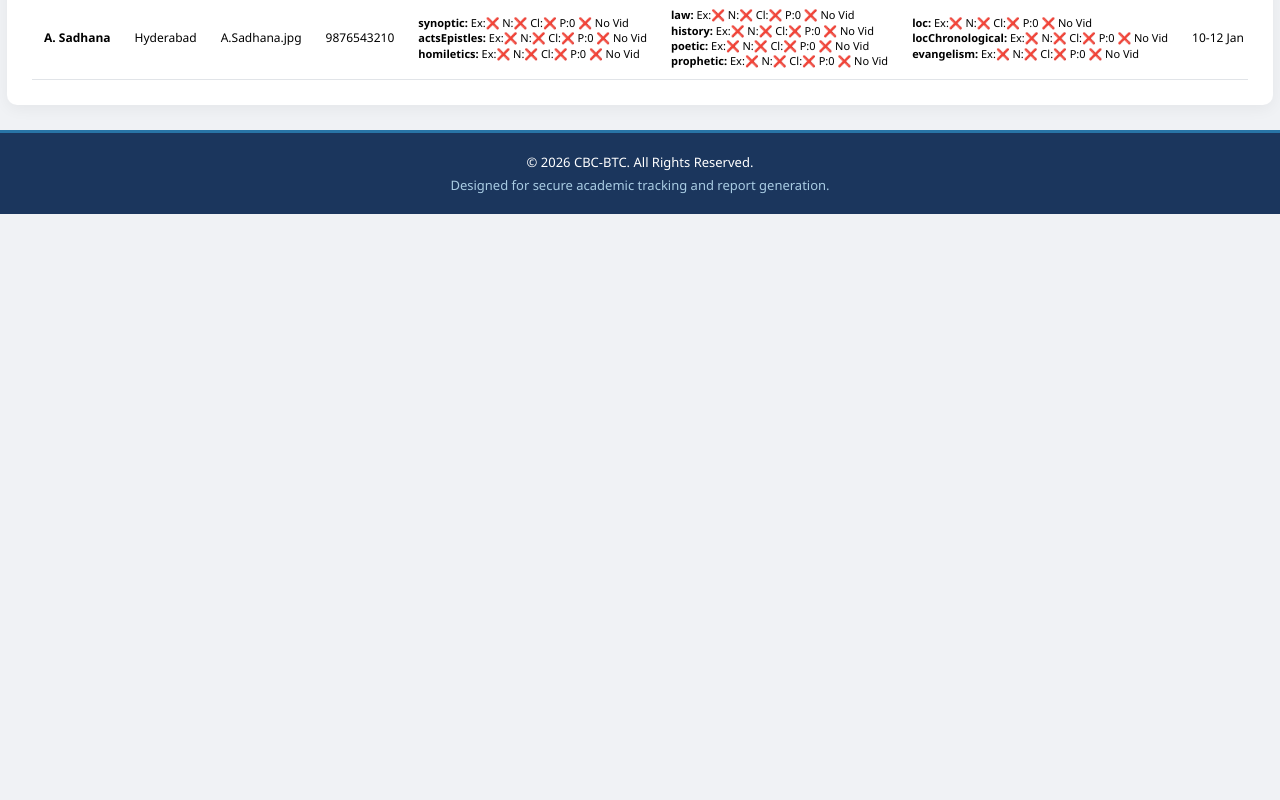
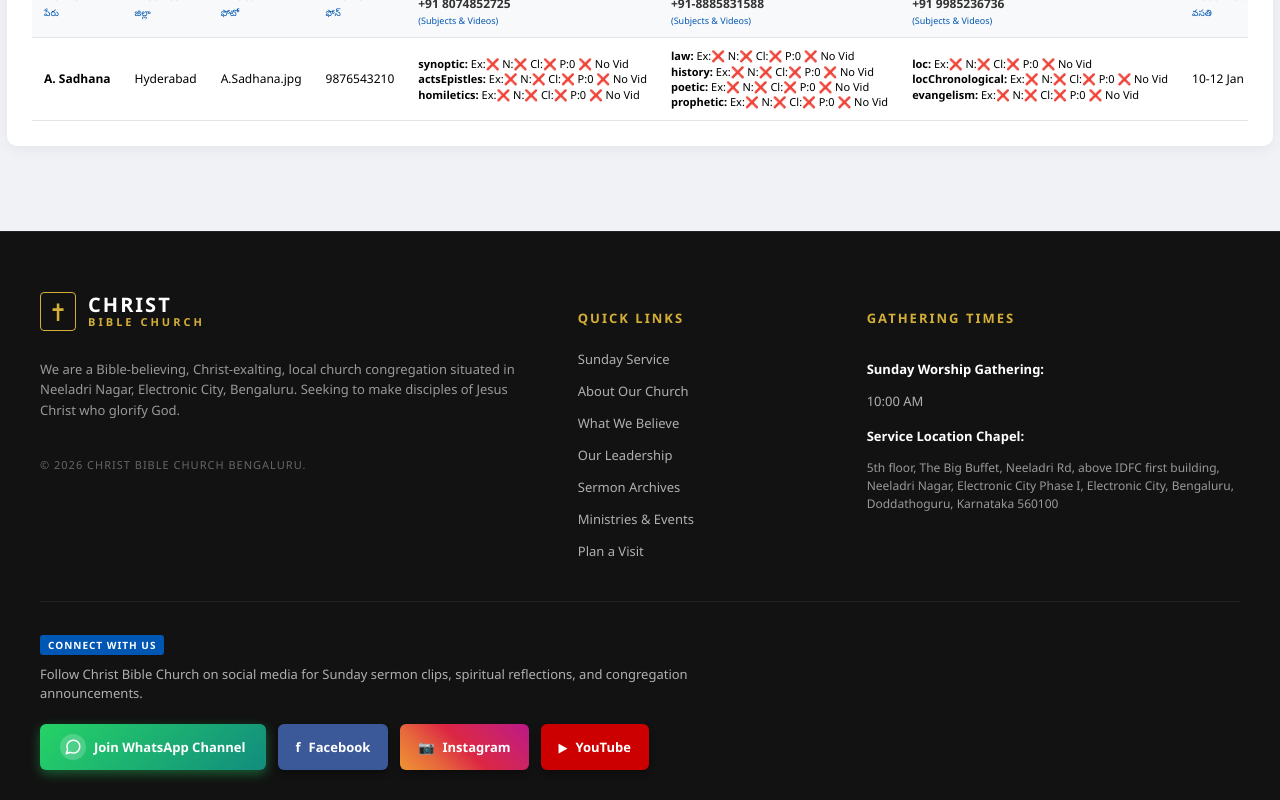
Before and after one commit to pramilaaztraining/cbc-students-manager, a React (Create React App) app: page / in a window 1280 px wide. Shown: the part 1632-2432 px from the top of the page. Before the commit the page ends 1846 px from the top, so only its background shows below. Built offline with nearby package versions, Linux system fonts and the light colour scheme.

Commit message:
Enhanced WhatsApp channel button with custom icon and gradient style

```diff
--- a/src/App.css
+++ b/src/App.css
@@ -304,3 +304,274 @@ th { background-color: #f8f9fa; color: #333; font-weight: 600; line-height: 1.3;
   overflow: hidden;
   text-overflow: ellipsis;
 }
+
+.app-nav-menu {
+  margin-top: 15px;
+  display: flex;
+  justify-content: center;
+  align-items: center;
+  gap: 15px;
+  flex-wrap: wrap;
+}
+
+.nav-link {
+  background: rgba(255, 255, 255, 0.15);
+  color: white;
+  padding: 6px 14px;
+  border-radius: 4px;
+  text-decoration: none;
+  font-size: 13px;
+  font-weight: 600;
+  transition: background 0.2s;
+}
+
+.nav-link:hover {
+  background: rgba(255, 255, 255, 0.3);
+}
+
+.nav-btn-pdf {
+  background: #28a745;
+  color: white;
+  border: none;
+  padding: 6px 14px;
+  border-radius: 4px;
+  font-size: 13px;
+  font-weight: 600;
+  cursor: pointer;
+  transition: background 0.2s;
+}
+
+.nav-btn-pdf:hover {
+  background: #218838;
+}
+
+/* CHURCH FOOTER STYLING */
+.church-footer {
+  background-color: #121212;
+  color: #b0b0b0;
+  font-family: inherit;
+  padding: 60px 20px 30px 20px;
+  border-top: 1px solid #222;
+  margin-top: 60px;
+}
+
+.footer-container {
+  max-width: 1200px;
+  margin: 0 auto;
+  display: grid;
+  grid-template-columns: 2fr 1fr 1.5fr;
+  gap: 40px;
+}
+
+@media (max-width: 900px) {
+  .footer-container {
+    grid-template-columns: 1fr;
+    gap: 30px;
+  }
+}
+
+.footer-col {
+  display: flex;
+  flex-direction: column;
+}
+
+.footer-logo-row {
+  display: flex;
+  align-items: center;
+  gap: 12px;
+  margin-bottom: 15px;
+}
+
+.footer-crest {
+  font-size: 24px;
+  color: #d4af37;
+  border: 1px solid #d4af37;
+  padding: 2px 8px;
+  border-radius: 4px;
+}
+
+.footer-brand-title {
+  display: flex;
+  flex-direction: column;
+  line-height: 1.1;
+}
+
+.brand-christ {
+  font-size: 20px;
+  font-weight: 800;
+  letter-spacing: 2px;
+  color: #ffffff;
+}
+
+.brand-church {
+  font-size: 11px;
+  font-weight: 600;
+  letter-spacing: 3px;
+  color: #d4af37;
+}
+
+.footer-desc {
+  font-size: 13px;
+  line-height: 1.6;
+  color: #999;
+  margin-bottom: 25px;
+}
+
+.footer-copy {
+  font-size: 11px;
+  color: #666;
+  letter-spacing: 1px;
+}
+
+.footer-heading {
+  font-size: 13px;
+  font-weight: 700;
+  letter-spacing: 2px;
+  color: #d4af37;
+  margin-bottom: 20px;
+}
+
+.footer-links {
+  list-style: none;
+  padding: 0;
+  margin: 0;
+  display: flex;
+  flex-direction: column;
+  gap: 10px;
+}
+
+.footer-links a {
+  color: #b0b0b0;
+  text-decoration: none;
+  font-size: 13px;
+  transition: color 0.2s;
+}
+
+.footer-links a:hover {
+  color: #ffffff;
+}
+
+.footer-gathering-info {
+  font-size: 13px;
+  line-height: 1.5;
+}
+
+.gathering-title {
+  color: #ffffff;
+  font-weight: 600;
+}
+
+.gathering-time {
+  color: #b0b0b0;
+  margin-top: 2px;
+}
+
+.mt-15 {
+  margin-top: 15px;
+}
+
+.gathering-address {
+  color: #999;
+  font-size: 12px;
+  margin-top: 4px;
+}
+
+/* Connect Banner */
+.footer-connect-banner {
+  max-width: 1200px;
+  margin: 40px auto 0 auto;
+  padding-top: 30px;
+  border-top: 1px solid #222;
+  display: flex;
+  justify-content: space-between;
+  align-items: center;
+  gap: 20px;
+  flex-wrap: wrap;
+}
+
+.footer-connect-content {
+  max-width: 650px;
+}
+
+.connect-badge {
+  display: inline-block;
+  background-color: #0056b3;
+  color: white;
+  font-size: 10px;
+  font-weight: 800;
+  padding: 3px 8px;
+  border-radius: 3px;
+  letter-spacing: 1px;
+  margin-bottom: 10px;
+}
+
+.connect-text {
+  font-size: 13px;
+  color: #b0b0b0;
+  line-height: 1.5;
+  margin: 0;
+}
+
+.footer-social-buttons {
+  display: flex;
+  gap: 12px;
+  flex-wrap: wrap;
+}
+
+.social-btn {
+  display: flex;
+  align-items: center;
+  gap: 8px;
+  padding: 10px 18px;
+  border-radius: 6px;
+  color: white;
+  text-decoration: none;
+  font-size: 13px;
+  font-weight: 600;
+  box-shadow: 0 4px 6px rgba(0,0,0,0.3);
+  transition: opacity 0.2s;
+}
+
+.social-btn:hover {
+  opacity: 0.9;
+}
+
+.fb-btn {
+  background-color: #3b5998;
+}
+
+.ig-btn {
+  background: linear-gradient(45deg, #f09433 0%, #e6683c 25%, #dc2743 50%, #cc2366 75%, #bc1888 100%);
+}
+
+.yt-btn {
+  background-color: #cc0000;
+}
+
+.wa-btn-enhanced {
+  background: linear-gradient(135deg, #25d366 0%, #128c7e 100%);
+  color: white !important;
+  font-weight: 700;
+  box-shadow: 0 4px 12px rgba(37, 211, 102, 0.4);
+  display: flex;
+  align-items: center;
+  gap: 8px;
+  padding: 10px 20px;
+  border-radius: 6px;
+  text-decoration: none;
+  transition: transform 0.2s, box-shadow 0.2s;
+}
+
+.wa-btn-enhanced:hover {
+  transform: translateY(-2px);
+  box-shadow: 0 6px 16px rgba(37, 211, 102, 0.6);
+}
+
+.wa-icon-wrapper {
+  display: flex;
+  align-items: center;
+  justify-content: center;
+  background: rgba(255, 255, 255, 0.2);
+  padding: 4px;
+  border-radius: 50%;
+}
--- a/src/App.js
+++ b/src/App.js
@@ -37,7 +37,7 @@ function App() {
   ];
 
   const [rows, setRows] = useState(() => {
-    const saved = localStorage.getItem('cbc_students_video_upload_data');
+    const saved = localStorage.getItem('cbc_students_enhanced_wa_data');
     return saved ? JSON.parse(saved) : initialData;
   });
 
@@ -61,7 +61,7 @@ function App() {
       sampath: Object.fromEntries(Object.entries(row.sampath).map(([k, v]) => k.includes('VideoFile') ? [k, null] : [k, v])),
     }));
     try {
-      localStorage.setItem('cbc_students_video_upload_data', JSON.stringify(rowsToPersist));
+      localStorage.setItem('cbc_students_enhanced_wa_data', JSON.stringify(rowsToPersist));
     } catch (e) {
       console.error('Storage quota reached');
     }
@@ -146,6 +146,7 @@ function App() {
       sampath: row.sampath || createDetailedSubsections(sampathKeys),
       accommodation: row.accommodation || ''
     });
+    window.scrollTo({ top: 400, behavior: 'smooth' });
   };
 
   const handleDelete = (id) => {
@@ -248,7 +249,7 @@ function App() {
                   checked={formData[profKey][`${cat.key}Exam`]}
                   onChange={(e) => handleProfChange(profKey, `${cat.key}Exam`, 'checkbox', null, e.target.checked)}
                 />
-                Exam Written <span className="telugu-text">({cat.telugu} పరీక్ష)</span>
+                Exam Completed <span className="telugu-text">({cat.telugu} పరీక్ష)</span>
               </label>
 
               <label className="checkbox-label">
@@ -306,6 +307,12 @@ function App() {
           <p className="header-subtitle">
             Student Academic Records & Attendance Tracker <span className="telugu-text">(రికార్డు నిర్వహణ వ్యవస్థ)</span>
           </p>
+
+          <nav className="app-nav-menu">
+            <a href="#form-section" className="nav-link">➕ Add Student</a>
+            <a href="#table-section" className="nav-link">📊 Records Table</a>
+            <button onClick={exportToPDF} className="nav-btn-pdf">📥 Download PDF</button>
+          </nav>
         </div>
       </header>
 
@@ -317,7 +324,7 @@ function App() {
         </div>
 
         {/* Form Card */}
-        <form onSubmit={handleSubmit} className={`form-card ${isEditing ? 'editing-mode' : ''}`}>
+        <form id="form-section" onSubmit={handleSubmit} className={`form-card ${isEditing ? 'editing-mode' : ''}`}>
           <h3>{isEditing ? 'Edit student detail (విద్యార్థి వివరాలను సవరించు)' : 'Add student detail'}</h3>
 
           <div className="form-grid">
@@ -341,14 +348,12 @@ function App() {
               <input type="text" name="phone" placeholder="Enter phone..." value={formData.phone} onChange={handleChange} />
             </div>
 
-            {/* Prof Stephen Suresh Babu Section */}
             {renderSectionColumns('stephen', 'Prof Stephen Suresh Babu, M.Th; M.Tech, Director of CBC', '+91 8074852725', 'సినాప్టిక్ గస్పెల్స్, ఆక్ట్స్ & ఎపిస్టల్స్, హోమిలెటిక్స్', [
               { key: 'synoptic', label: 'Synoptic Gospels', telugu: 'సినాప్టిక్' },
               { key: 'actsEpistles', label: 'Acts & Epistles', telugu: 'ఆక్ట్స్' },
               { key: 'homiletics', label: 'Homiletics', telugu: 'హోమిలెటిక్స్' }
             ], 'cols-3')}
 
-            {/* Prof Rajshekar Sir Section */}
             {renderSectionColumns('rajshekar', 'Prof Rajshekar Sir', '+91-8885831588', 'లా, హిస్టరీ, పోయెటిక్ & విజ్డమ్, ప్రాఫెటిక్', [
               { key: 'law', label: 'Law', telugu: 'లా' },
               { key: 'history', label: 'History', telugu: 'హిస్టరీ' },
@@ -356,7 +361,6 @@ function App() {
               { key: 'prophetic', label: 'Prophetic', telugu: 'ప్రాఫెటిక్' }
             ], 'cols-4')}
 
-            {/* Prof Sampath Kumar Section */}
             {renderSectionColumns('sampath', 'Prof Sampath Kumar', '+91 9985236736', 'లైఫ్ ఆఫ్ క్రైస్ట్, క్రోనలాజికల్, ఎవంజిలిజం', [
               { key: 'loc', label: 'Life of Christ', telugu: 'లైఫ్ ఆఫ్ క్రైస్ట్' },
               { key: 'locChronological', label: 'Life of Christ - Chronological Study', telugu: 'క్రోనలాజికల్' },
@@ -394,15 +398,10 @@ function App() {
           </div>
         </form>
 
-        {/* Export Bar */}
-        <div className="export-controls">
+        <div id="table-section" className="export-controls">
           <h3>Records Table (రికార్డుల పట్టిక)</h3>
-          <div className="export-buttons">
-            <button onClick={exportToPDF} className="btn-pdf">Download PDF (Landscape)</button>
-          </div>
         </div>
 
-        {/* Table Display */}
         <div className="table-wrapper">
           <table>
             <thead>
@@ -478,11 +477,75 @@ function App() {
         </div>
       </main>
 
-      {/* FOOTER SECTION */}
-      <footer className="app-footer">
-        <div className="footer-content">
-          <p>© 2026 CBC-BTC. All Rights Reserved.</p>
-          <p className="footer-subtext">Designed for secure academic tracking and report generation.</p>
+      {/* CHURCH FOOTER WITH ENHANCED WHATSAPP BUTTON */}
+      <footer className="church-footer">
+        <div className="footer-container">
+          <div className="footer-col footer-brand-col">
+            <div className="footer-logo-row">
+              <div className="footer-crest">✝</div>
+              <div className="footer-brand-title">
+                <span className="brand-christ">CHRIST</span>
+                <span className="brand-church">BIBLE CHURCH</span>
+              </div>
+            </div>
+            <p className="footer-desc">
+              We are a Bible-believing, Christ-exalting, local church congregation situated in Neeladri Nagar, Electronic City, Bengaluru. Seeking to make disciples of Jesus Christ who glorify God.
+            </p>
+            <p className="footer-copy">© 2026 CHRIST BIBLE CHURCH BENGALURU.</p>
+          </div>
+
+          <div className="footer-col">
+            <h4 className="footer-heading">QUICK LINKS</h4>
+            <ul className="footer-links">
+              <li><a href="#form-section">Sunday Service</a></li>
+              <li><a href="#form-section">About Our Church</a></li>
+              <li><a href="#form-section">What We Believe</a></li>
+              <li><a href="#form-section">Our Leadership</a></li>
+              <li><a href="#form-section">Sermon Archives</a></li>
+              <li><a href="#form-section">Ministries & Events</a></li>
+              <li><a href="#form-section">Plan a Visit</a></li>
+            </ul>
+          </div>
+
+          <div className="footer-col">
+            <h4 className="footer-heading">GATHERING TIMES</h4>
+            <div className="footer-gathering-info">
+              <p className="gathering-title">Sunday Worship Gathering:</p>
+              <p className="gathering-time">10:00 AM</p>
+
+              <p className="gathering-title mt-15">Service Location Chapel:</p>
+              <p className="gathering-address">
+                5th floor, The Big Buffet, Neeladri Rd, above IDFC first building, Neeladri Nagar, Electronic City Phase I, Electronic City, Bengaluru, Doddathoguru, Karnataka 560100
+              </p>
+            </div>
+          </div>
+        </div>
+
+        {/* Enhanced Connect With Us Banner */}
+        <div className="footer-connect-banner">
+          <div className="footer-connect-content">
+            <div className="connect-badge">CONNECT WITH US</div>
+            <p className="connect-text">
+              Follow Christ Bible Church on social media for Sunday sermon clips, spiritual reflections, and congregation announcements.
+            </p>
+          </div>
+          <div className="footer-social-buttons">
+            <a href="https://whatsapp.com/channel/0029Vb7pNhd7j6g24RqJ2M1c" target="_blank" rel="noreferrer" className="social-btn wa-btn-enhanced">
+              <span className="wa-icon-wrapper">
+                <svg viewBox="0 0 24 24" width="18" height="18" stroke="currentColor" strokeWidth="2" fill="none" strokeLinecap="round" strokeLinejoin="round"><path d="M21 11.5a8.38 8.38 0 0 1-.9 3.8 8.5 8.5 0 0 1-7.6 4.7 8.38 8.38 0 0 1-3.8-.9L3 21l1.9-5.7a8.38 8.38 0 0 1-.9-3.8 8.5 8.5 0 0 1 4.7-7.6 8.38 8.38 0 0 1 3.8-.9h.5a8.48 8.48 0 0 1 8 8v.5z"></path></svg>
+              </span>
+              <span>Join WhatsApp Channel</span>
+            </a>
+            <a href="https://www.facebook.com/battle.for.truth.2025/" target="_blank" rel="noreferrer" className="social-btn fb-btn">
+              <span>f</span> Facebook
+            </a>
+            <a href="https://www.instagram.com/battlefortruth3?igsh=NThsbDd0eHNzcXI1" target="_blank" rel="noreferrer" className="social-btn ig-btn">
+              <span>📷</span> Instagram
+            </a>
+            <a href="https://www.youtube.com/@Battle_For_Truth" target="_blank" rel="noreferrer" className="social-btn yt-btn">
+              <span>▶</span> YouTube
+            </a>
+          </div>
         </div>
       </footer>
     </div>
```
